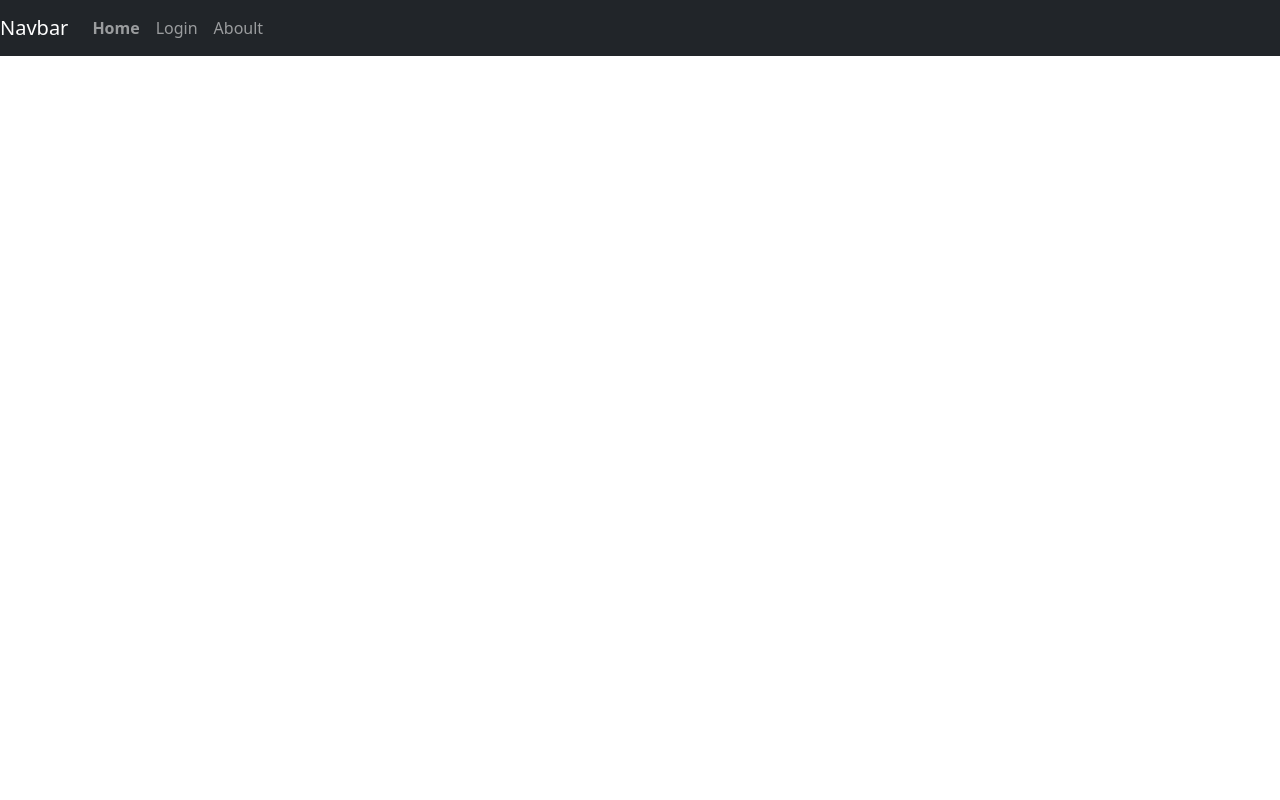
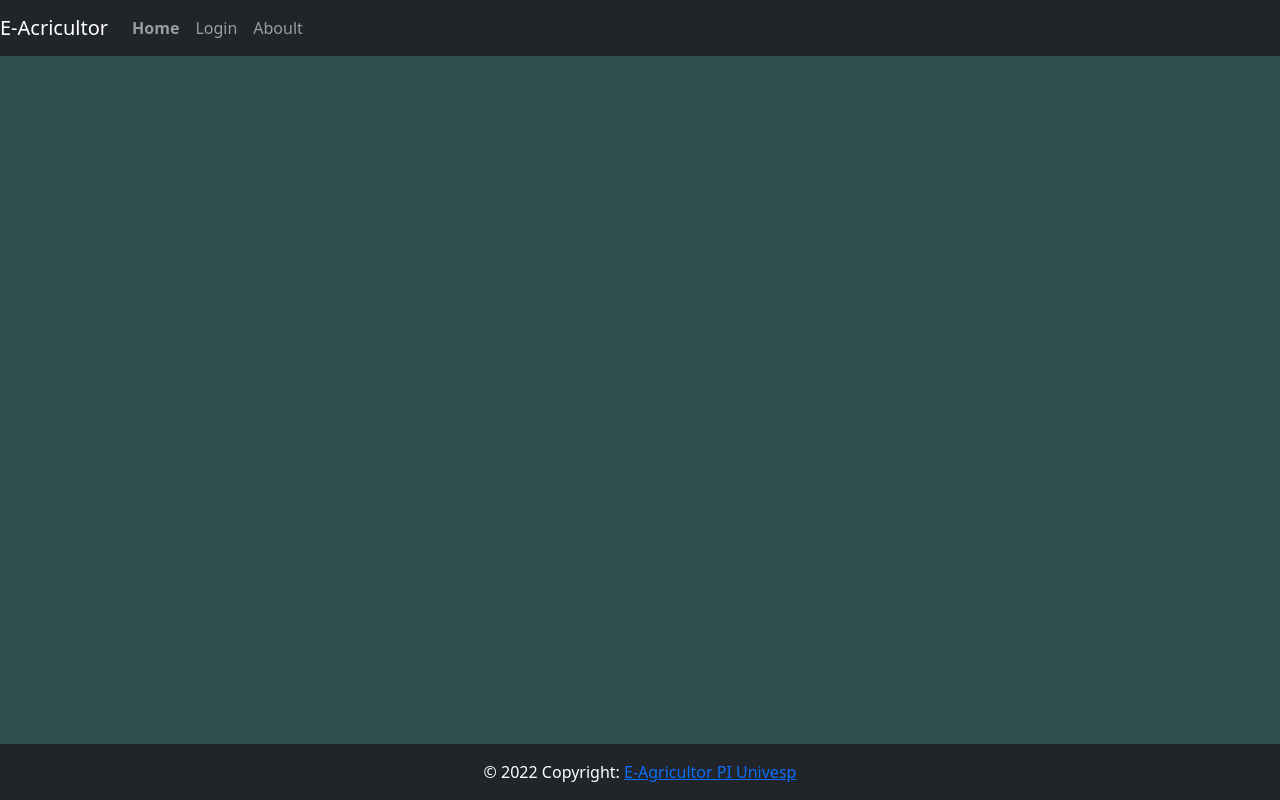
Before and after one commit to Gabriel4Arnecke/E-Agricultor, a plain HTML site: page Index.html in a window 1280 px wide. Drawn offline with nearby package versions, Linux system fonts and the light colour scheme.

Commit message:
Added itens to home page

```diff
--- a/Css/Index.css
+++ b/Css/Index.css
@@ -1,3 +1,11 @@
 body{
-
+    background-color: darkslategray !important;
 }
+.page-footer{
+  background-color: #212529;
+  color: #ffffff;
+  position: fixed ;
+  bottom: 0;
+  width: 100%;
+  text-align: center  !important;
+}
--- a/Index.html
+++ b/Index.html
@@ -5,12 +5,13 @@
     <meta http-equiv="X-UA-Compatible" content="IE=edge">
     <meta name="viewport" content="width=device-width, initial-scale=1.0">
     <link href="https://cdn.jsdelivr.net/npm/bootstrap@5.2.0-beta1/dist/css/bootstrap.min.css" rel="stylesheet" integrity="sha384-0evHe/X+R7YkIZDRvuzKMRqM+OrBnVFBL6DOitfPri4tjfHxaWutUpFmBp4vmVor" crossorigin="anonymous">
+    <link rel="stylesheet" type="text/css" href="Css/Index.css">
     <title>Home E-Agricultor</title>
 </head>
 <body>
 
     <nav class="navbar navbar-expand-lg navbar-dark bg-dark">
-        <a class="navbar-brand" href="#">Navbar</a>
+        <a class="navbar-brand" href="#">E-Acricultor</a>
         <button class="navbar-toggler" type="button" data-toggle="collapse" data-target="#navbarNavDropdown" aria-controls="navbarNavDropdown" aria-expanded="false" aria-label="Toggle navigation">
             <span class="navbar-toggler-icon"></span>
         </button>
@@ -27,7 +28,14 @@
             </li>
           </ul>
         </div>
-      </nav>
+    </nav>
+
+    <!-- Footer -->
+    <footer class="page-footer font-small blue">
+        <div class="footer-copyright text-center py-3">© 2022 Copyright:
+          <a href="https://github.com/Gabriel4Arnecke/E-Agricultor"> E-Agricultor PI Univesp</a>
+        </div>
+    </footer>
 
 </body>
 </html>
```
